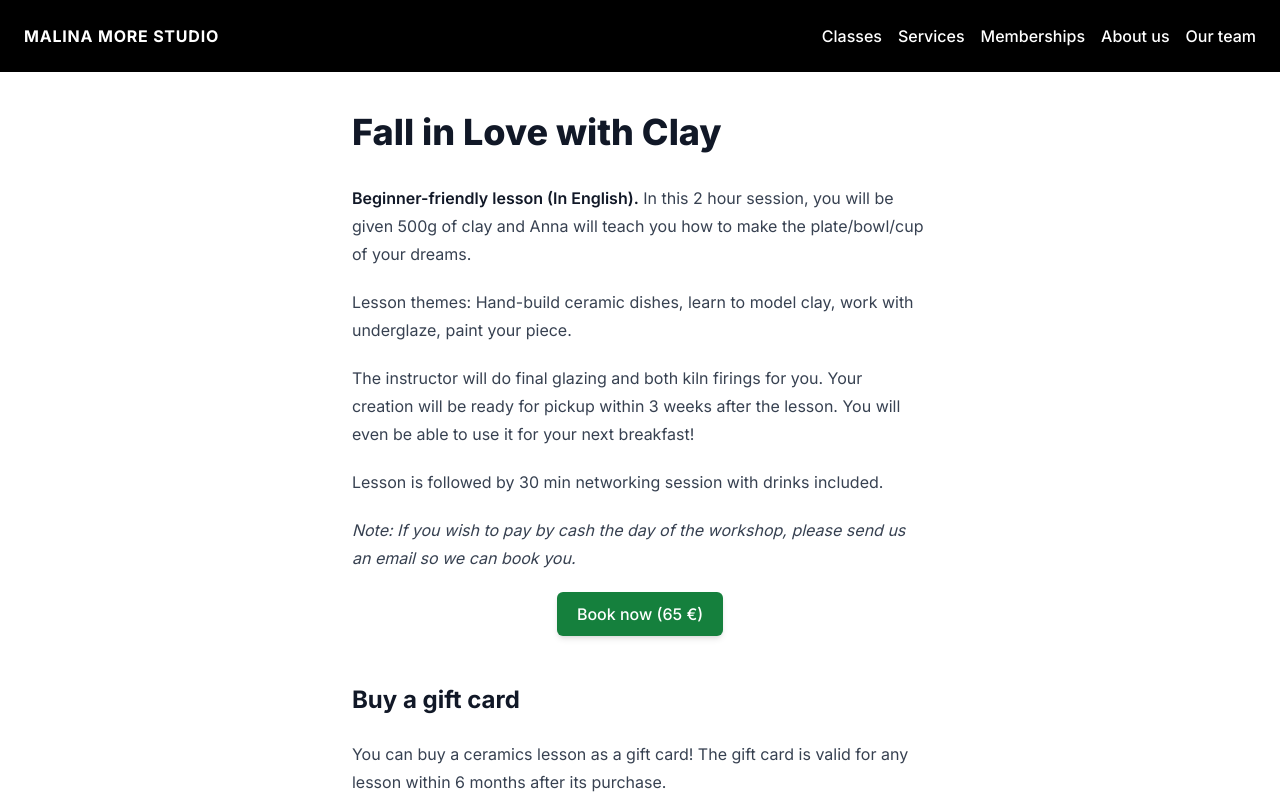
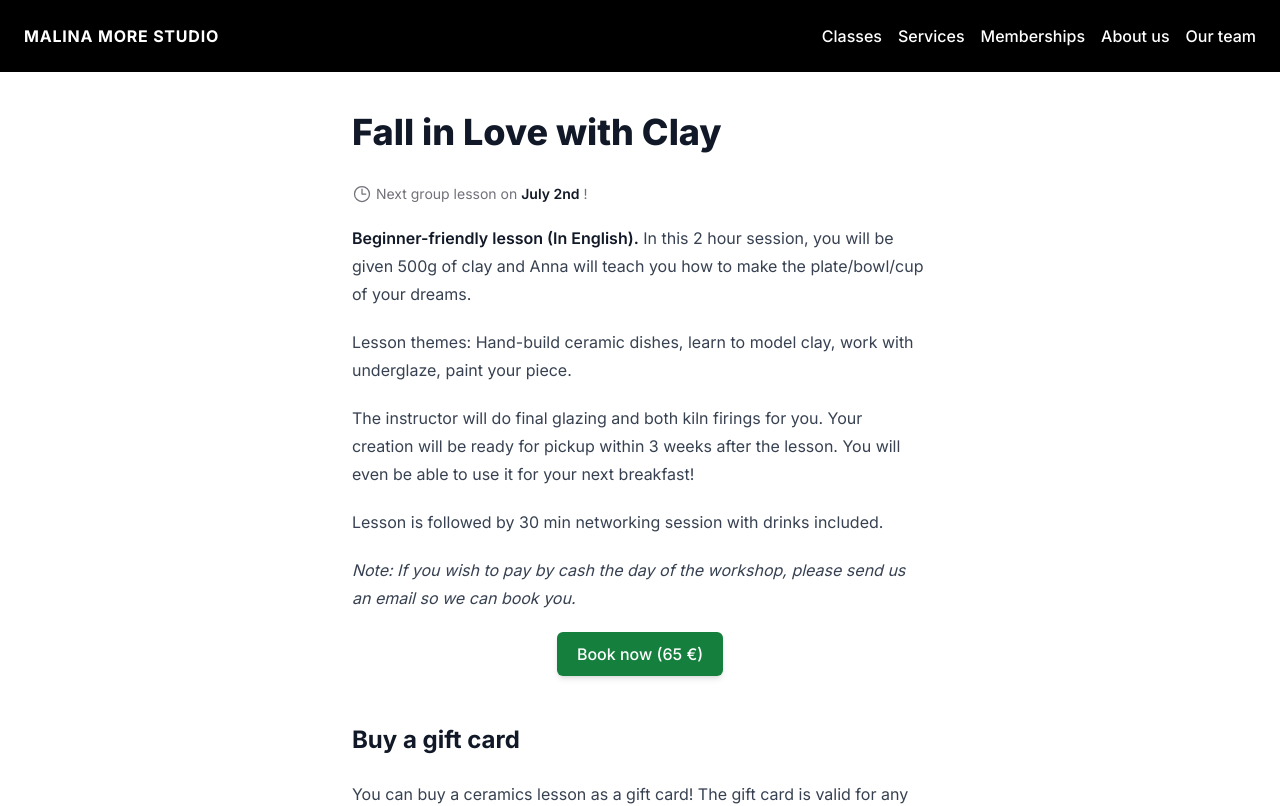
Before and after one commit to jleclanche/malinamore.studio, a Next.js app: page /classes/fall-in-love-with-clay in a window 1280 px wide. Shown: the top 806 px of the page. Built offline with nearby package versions, Linux system fonts and the light colour scheme.

Commit message:
Add next date

```diff
--- a/app/classes/fall-in-love-with-clay/page.tsx
+++ b/app/classes/fall-in-love-with-clay/page.tsx
@@ -1,4 +1,5 @@
 import ExternalLink from "@/app/components/ExternalLink";
+import { ClockIcon } from "@heroicons/react/24/outline";
 
 const BookNow = () => (
 	<div className="flex justify-center">
@@ -25,6 +26,9 @@ const BuyAsGift = () => (
 const Page = () => (
 	<article className="p-10 mx-auto prose">
 		<h1>Fall in Love with Clay</h1>
+		<p className="text-sm text-zinc-500 flex items-center gap-x-1 mt-1">
+			<ClockIcon /> Next group lesson on <strong>July 2nd</strong>!
+		</p>
 		<p>
 			<strong>Beginner-friendly lesson (In English).</strong> In this 2 hour
 			session, you will be given 500g of clay and Anna will teach you how to make
```
